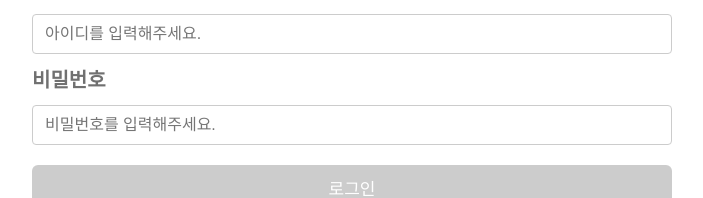
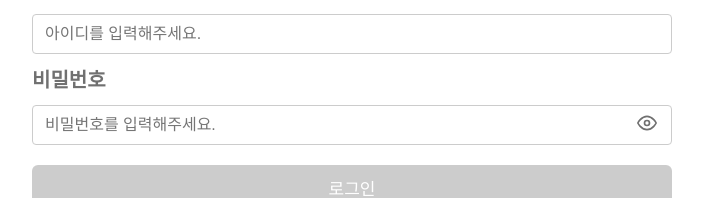
Before and after one commit to 37-dive-sopt-web/ChaeyeongYi, a React (Vite) app in the folder Week4/Homework/signup-project/: page /login in a window 1280 px wide. Shown: the part 243-441 px from the top of the page, without its empty margins (288-991 px from the left). Built offline with nearby package versions, Linux system fonts and the light colour scheme; no server answers.

Commit message:
feat: password 컴포넌트 별도 생성

```diff
--- /dev/null
+++ b/Week4/Homework/signup-project/src/components/common/PasswordInput.tsx
@@ -0,0 +1,78 @@
+import type { ChangeEvent } from "react";
+import styled from "@emotion/styled";
+import { FiEye, FiEyeOff } from "react-icons/fi";
+import { useState } from "react";
+
+type InputContainerProps = React.InputHTMLAttributes<HTMLInputElement> & {
+  title: string;
+  placeholder: string;
+  inputState: string;
+  setInputState: (value: string) => void;
+};
+
+const PasswordInput = ({
+  title,
+  placeholder,
+  inputState,
+  setInputState,
+}: InputContainerProps) => {
+  const handleChangeInputValue = (e: ChangeEvent<HTMLInputElement>) => {
+    console.log(e.target.value);
+    setInputState(e.target.value);
+  };
+  const [isVisible, setIsVisible] = useState(false);
+  return (
+    <PasswordInputWrapper>
+      <InputTitle>{title}</InputTitle>
+      <InputBox
+        placeholder={placeholder}
+        onChange={handleChangeInputValue}
+        value={inputState}
+        type={isVisible ? "text" : "password"}
+      />
+      <VisibleButton onClick={() => setIsVisible(!isVisible)}>
+        {isVisible ? <FiEyeOff /> : <FiEye />}
+      </VisibleButton>
+    </PasswordInputWrapper>
+  );
+};
+
+export default PasswordInput;
+
+const PasswordInputWrapper = styled.div`
+  display: flex;
+  position: relative;
+  flex-direction: column;
+  width: 100%;
+  gap: 1.2rem;
+`;
+
+export const InputTitle = styled.p`
+  font-size: 2rem;
+  font-weight: 600;
+  color: #707070ff;
+`;
+
+export const InputBox = styled.input`
+  width: 100%;
+  padding: 1rem 1.2rem;
+  border: 1px solid #cccccc;
+  border-radius: 4px;
+  font-size: 1.6rem;
+  &:focus {
+    outline: none;
+    border-color: #326c9b;
+  }
+`;
+
+export const VisibleButton = styled.button`
+  position: absolute;
+  right: 1.5rem;
+  top: 60%;
+  width: auto;
+  height: auto;
+  font-size: 2rem;
+  background-color: transparent;
+  color: #707070ff;
+  cursor: pointer;
+`;
--- a/Week4/Homework/signup-project/src/pages/Login.tsx
+++ b/Week4/Homework/signup-project/src/pages/Login.tsx
@@ -1,5 +1,6 @@
 import styled from "@emotion/styled";
 import InputContainer from "../components/common/InputContainer";
+import PasswordInput from "../components/common/PasswordInput";
 import { useState } from "react";
 import { postLogin } from "../apis/login";
 import Button from "../components/common/Button";
@@ -32,7 +33,7 @@ const Login = () => {
         inputState={id}
         setInputState={setId}
       />
-      <InputContainer
+      <PasswordInput
         title="비밀번호"
         placeholder="비밀번호를 입력해주세요."
         inputState={password}
@@ -66,7 +67,7 @@ export const LoginLayout = styled.div`
   }
 `;
 
-export const WarningP = styled.p<{ $isSuccess: boolean }>`
+export const WarningP = styled.p<{ $isSuccess: boolean | null }>`
   display: ${(props) => (props.$isSuccess === false ? "block" : "none")};
   font-size: 1.2rem;
   color: red;
```
